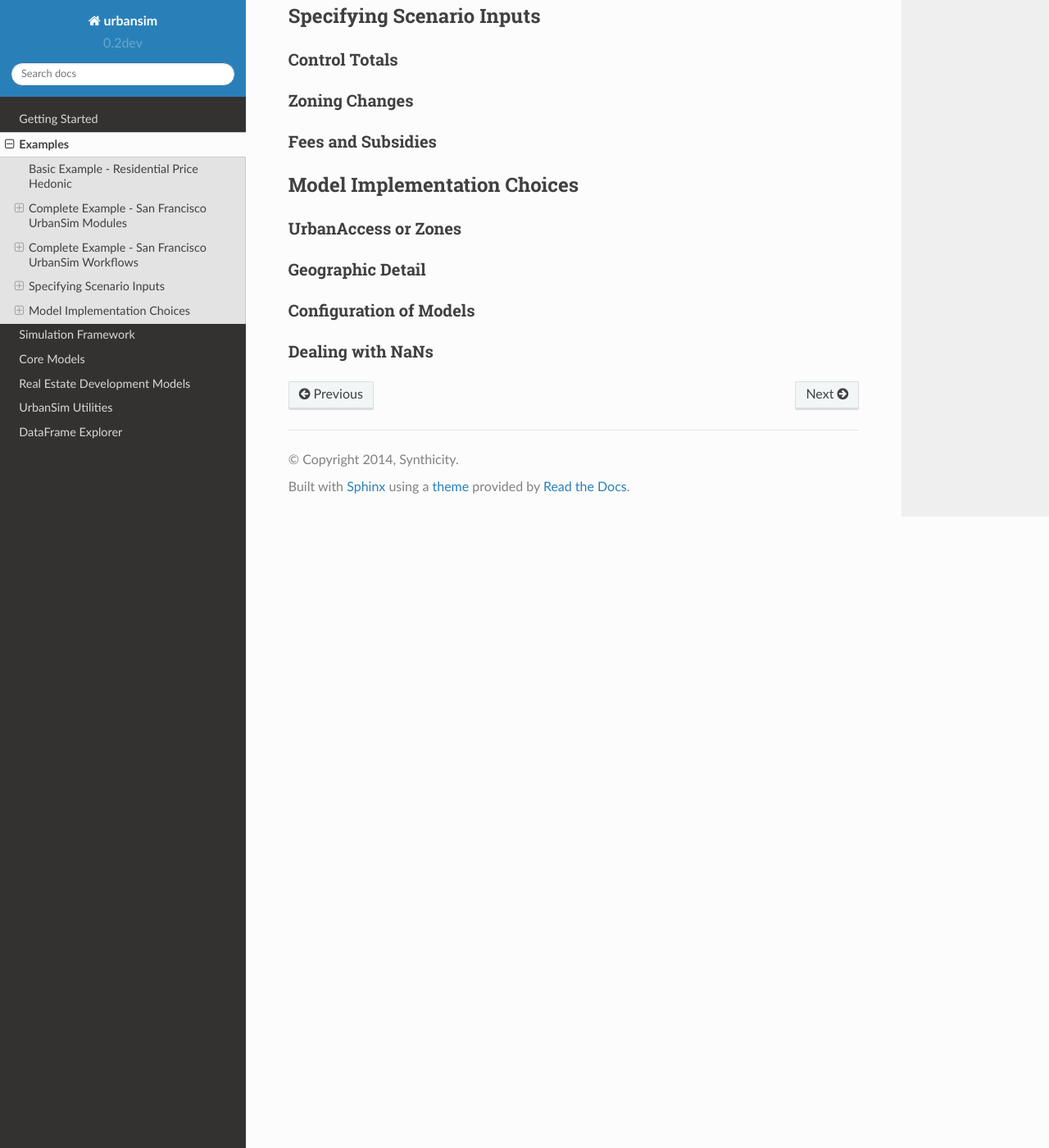
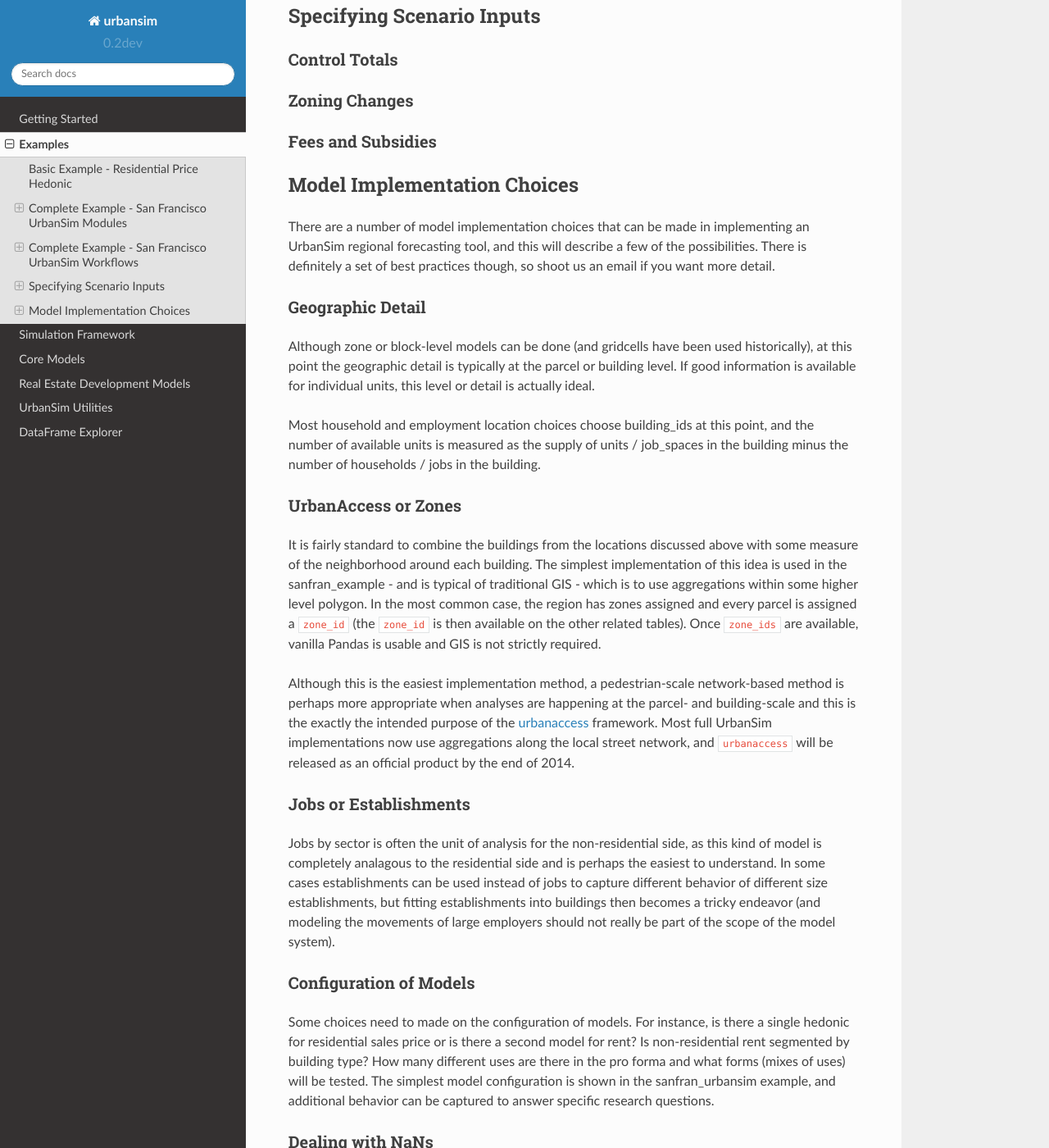
Before and after one commit to UDST/urbansim, a Sphinx documentation site: the page built from docs/examples.rst, in a window 1280 px wide and 1400 px high, scrolled down 10286 px. Shown: the whole window at 82% size. Built offline with Sphinx 7.4.7 and the Read the Docs theme 2.0.0, drawn with Linux system fonts in a browser that asks for light colours; some of the changed text lies outside the part shown.

Commit message:
model implementation choices finished

```diff
--- a/docs/examples.rst
+++ b/docs/examples.rst
@@ -253,14 +253,93 @@ Fees and Subsidies
 Model Implementation Choices
 ----------------------------
 
-UrbanAccess or Zones
-~~~~~~~~~~~~~~~~~~~~
+There are a number of model implementation choices that can be made in
+implementing an UrbanSim regional forecasting tool, and this will describe a
+few of the possibilities.  There is definitely a set of best practices
+though, so shoot us an email if you want more detail.
 
 Geographic Detail
 ~~~~~~~~~~~~~~~~~
 
+Although zone or block-level models can be done (and gridcells have been used
+historically), at this point the geographic detail is typically at the parcel or
+building level.  If good information is available for individual units,
+this level or detail is actually ideal.
+
+Most household and employment location choices choose building_ids at this
+point, and the number of available units is measured as the supply of
+units / job_spaces in the building minus the number of households / jobs in the
+building.
+
+UrbanAccess or Zones
+~~~~~~~~~~~~~~~~~~~~
+
+It is fairly standard to combine the buildings from the locations discussed
+above with some measure of the neighborhood around each building.  The simplest
+implementation of this idea is used in the sanfran_example - and is typical of
+traditional GIS - which is to use aggregations within some higher level polygon.
+In the most common case, the region has zones assigned and every parcel is
+assigned a ``zone_id`` (the ``zone_id`` is then available on the other related
+tables).  Once ``zone_ids`` are available, vanilla Pandas is usable and GIS
+is not strictly required.
+
+Although this is the easiest implementation method, a pedestrian-scale
+network-based method is perhaps more appropriate when analyses are happening
+at the parcel- and building-scale and this is the exactly the intended purpose
+of the `urbanaccess <https://github.com/synthicity/urbanaccess>`_ framework.
+Most full UrbanSim implementations now use aggregations along the local street
+network, and ``urbanaccess`` will be released as an official product by the
+end of 2014.
+
+Jobs or Establishments
+~~~~~~~~~~~~~~~~~~~~~~
+
+Jobs by sector is often the unit of analysis for the non-residential side,
+as this kind of model is completely analagous to the residential side and is
+perhaps the easiest to understand.  In some cases establishments can be used
+instead of jobs to capture different behavior of different size
+establishments, but fitting establishments into buildings then becomes a
+tricky endeavor (and modeling the movements of large employers should not
+really be part of the scope of the model system).
+
 Configuration of Models
 ~~~~~~~~~~~~~~~~~~~~~~~
 
+Some choices need to made on the configuration of models.  For instance,
+is there a single hedonic for residential sales price or is there a second
+model for rent?  Is  non-residential rent segmented by building type?  How many
+different uses are there in the pro forma and what forms (mixes of uses) will be
+tested. The simplest model configuration is shown in the sanfran_urbansim
+example, and additional behavior can be captured to answer specific research
+questions.
+
 Dealing with NaNs
 ~~~~~~~~~~~~~~~~~
+
+There is not a standard method for dealing with NaNs (typically indicating
+missing data) within UrbanSim, but there is a good convention that can be
+used.  First an injectable can be set with an object in this form (make sure
+to set the name appropriately): ::
+
+    sim.add_injectable("fillna_config", {
+        "buildings": {
+            "residential_sales_price": ("zero", "int"),
+            "non_residential_rent": ("zero", "int"),
+            "residential_units": ("zero", "int"),
+            "non_residential_sqft": ("zero", "int"),
+            "year_built": ("median", "int"),
+            "building_type_id": ("mode", "int")
+        },
+        "jobs": {
+            "job_category": ("mode", "str"),
+        }
+    })
+
+The keys in this object are table names, the values are also dictionary
+where the keys are column names and the values are a tuple.  The first value
+of the tuple is what to call the Pandas ``fillna`` function with,
+and can be a choice of "zero," "median," or "mode" and should be set
+appropriately by the user for the specific column.  The second argument is
+the data type to conver to. The user can then call
+``utils.fill_na_from_config`` as in the `example <https://github.com/synthicity/sanfran_urbansim/blob/98b308f795c73ffc36c420845f394cbe3322b11b/dataset.py#L22>`_ with a DataFrame and table name and all NaNs will be filled. This
+functionality will eventually be moved into UrbanSim.
```
